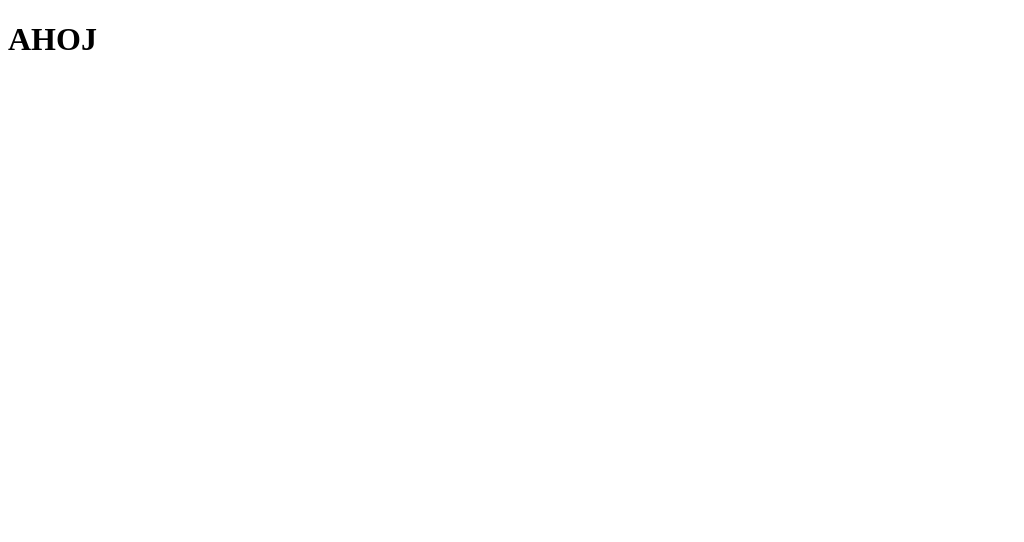
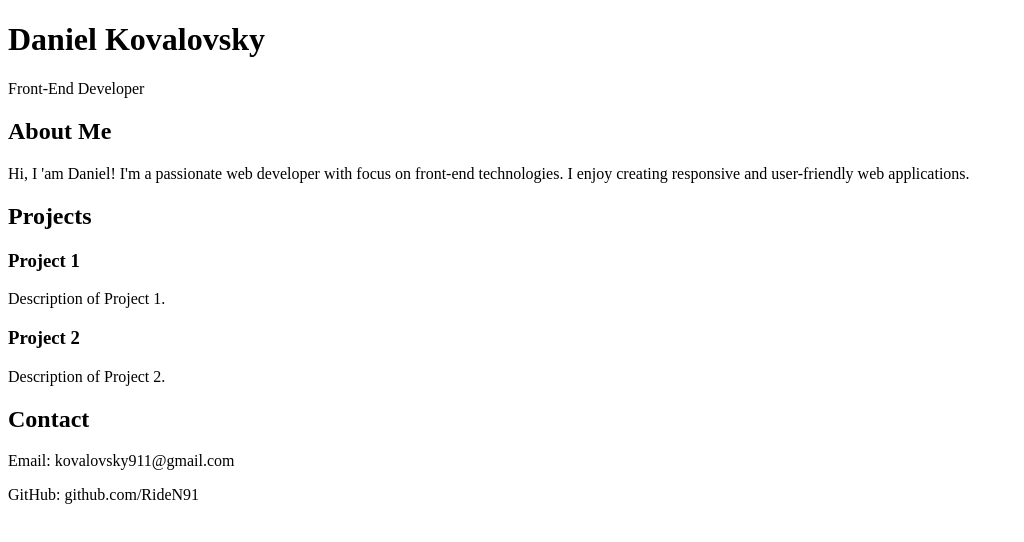
Before and after one commit to RideN91/my-web-portfolio, a React (Create React App) app: page / in a window 1280 px wide. Shown: the top 542 px of the page, without its empty margins (0-1024 px from the left). Built offline with nearby package versions, Linux system fonts and the light colour scheme.

Commit message:
Update App.js

```diff
--- a/src/App.js
+++ b/src/App.js
@@ -7,10 +7,10 @@ import Projects from './components/Projects';
 function App() {
     return (
         <div className="App">
-            <header className="App-header">
-                {/* <img src={logo} className="App-logo" alt="logo" /> */}
-                <h1>AHOJ</h1>
-            </header>
+            <Header />
+            <AboutMe />
+            <Projects />
+            <Contact />
         </div>
     );
 }
```
